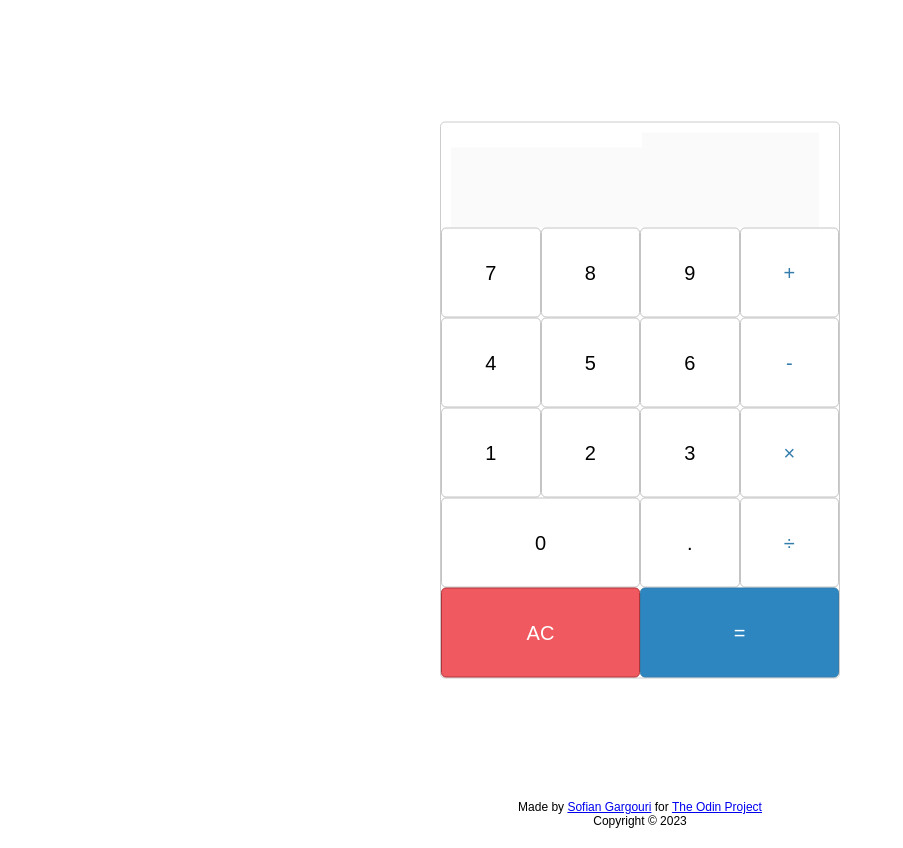
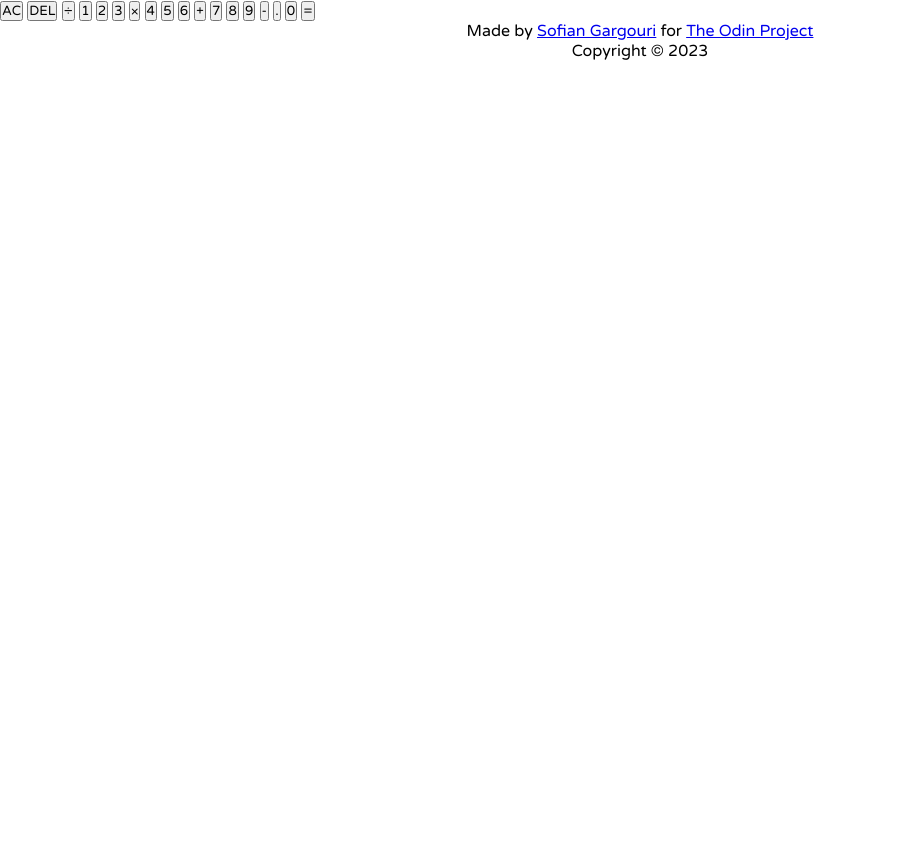
Before and after one commit to Sofiangk/odin-calculator, a plain HTML site: page index.html in a window 1280 px wide. Shown: the whole page, without its empty margins (0-903 px from the left). After the commit the page ends 800 px from the top, so only its background shows below. Drawn offline with Linux system fonts and the light colour scheme.

Commit message:
Change HTML, CSS Layout Based on WebDev Simplified

```diff
--- a/index.html
+++ b/index.html
@@ -7,47 +7,35 @@
     <title>Calculator</title>
   </head>
   <body>
-    <div class="container">
-      <div class="calculator">
-      <div class="result-screen">
-        <input type="text" class="operation" disabled></input>
-        <input type="text" class="result" disabled></input>
+    <div class="calculator">
+      <div class="display">
+        <div class="previous-operand"></div>
+        <div class="current-operand"></div>
       </div>
-      <div class="keys">
-        <!-- operators -->
-        <div class="operators">
-          <button type="button" class="operator" value="+">+</button>
-          <button type="button" class="operator" value="-">-</button>
-          <button type="button" class="operator" value="*">&times;</button>
-          <button type="button" class="operator" value="/">&divide;</button>
-        </div>
-        <!-- operators -->
-
-        <!-- numbers -->
-        <div class="numbers">
-          <button type="button" value="7">7</button>
-          <button type="button" value="8">8</button>
-          <button type="button" value="9">9</button>
-          <button type="button" value="4">4</button>
-          <button type="button" value="5">5</button>
-          <button type="button" value="6">6</button>
-          <button type="button" value="1">1</button>
-          <button type="button" value="2">2</button>
-          <button type="button" value="3">3</button>
-        </div>
-        <!-- numbers -->
-        <button type="button" value="0" class="zero">0</button>
-        <button type="button" class="decimal" value=".">.</button>
-        <button type="button" class="all-clear" value="all-clear">AC</button>
-
-        <button type="button" class="equal-sign" value="=">=</button>
-      </div>
-      </div>
-      </div>
+      <button class="span-two">AC</button>
+      <button>DEL</button>
+      <button>÷</button>
+      <button>1</button>
+      <button>2</button>
+      <button>3</button>
+      <button>&times;</button>
+      <button>4</button>
+      <button>5</button>
+      <button>6</button>
+      <button>+</button>
+      <button>7</button>
+      <button>8</button>
+      <button>9</button>
+      <button>-</button>
+      <button>.</button>
+      <button>0</button>
+      <button class="span-two">=</button>
     </div>
+    <!-- CREDITS -->
     <div class="credits">
       <p>
-        Made by <a href="https://github.com/Sofiangk">Sofian Gargouri</a> for <a href="https://www.theodinproject.com">The Odin Project</a>
+        Made by <a href="https://github.com/Sofiangk">Sofian Gargouri</a> for
+        <a href="https://www.theodinproject.com">The Odin Project</a>
       </p>
       <p>Copyright &copy; 2023</p>
     </div>
--- a/style.css
+++ b/style.css
@@ -1,125 +1,18 @@
-html {
-  font-size: 62.5%;
-  box-sizing: border-box;
-}
+@import url("https://fonts.googleapis.com/css2?family=Manrope:wght@200;300;400;500;600;700;800&display=swap");
+@import url("https://fonts.googleapis.com/css2?family=Varela+Round&display=swap");
 
 *,
 *::before,
 *::after {
   margin: 0;
   padding: 0;
-  box-sizing: inherit;
-}
-
-.container {
-  height: 100vh;
-  display: flex;
-  justify-content: center;
-  align-items: center;
-}
-
-.calculator {
-  border: 1px solid #ccc;
-  border-radius: 5px;
-  position: absolute;
-  top: 50%;
-  left: 50%;
-  transform: translate(-50%, -50%);
-  width: 400px;
-}
-
-.result-screen {
-  text-align: right;
-  padding-right: 20px;
-  padding-left: 10px;
-  padding-top: 10px;
-}
-.result {
-  width: 100%;
-  font-family: sans-serif;
-  font-size: 5rem;
-  height: 80px;
-  border: none;
-  text-align: right;
-}
-
-button {
-  height: 90px;
-  border-radius: 5px;
-  border: 1px solid #c4c4c4;
-  background-color: transparent;
-  font-family: sans-serif;
-  font-size: 2rem;
-}
-
-button:hover {
-  background-color: #eaeaea;
-}
-
-.operator {
-  color: #337cac;
-}
-
-.all-clear {
-  background-color: #f0595f;
-  border-color: #b0353a;
-  color: #fff;
-  grid-row: 5/6;
-  grid-column: 1/3;
-}
-
-.all-clear:hover {
-  background-color: #c53a3f;
-}
-
-.equal-sign {
-  background-color: #2e86c0;
-  border-color: #337cac;
-  color: #fff;
-  grid-row: 5/5;
-  grid-column: 3/5;
-}
-
-.equal-sign:hover {
-  background-color: #2173aa;
-}
-
-.keys {
-  display: grid;
-  grid-template-columns: repeat(4, 1fr);
-  grid-template-rows: repeat(5, 1fr);
-}
-
-.numbers {
-  display: grid;
-  grid-template-columns: repeat(3, 1fr);
-  grid-template-columns: repeat(3, 1fr);
-  grid-row: 1/4;
-  grid-column: 1/4;
-}
-
-.operators {
-  display: grid;
-  grid-row: 1/5;
-  grid-column: 4/5;
-}
-
-.zero {
-  grid-column: 1/3;
+  box-sizing: border-box;
+  font-family: "Varela Round", sans-serif;
 }
 
 .credits {
   text-align: center;
   padding-bottom: 20px;
-  font-family: sans-serif;
-  font-size: 1.2rem;
+  font-size: 1rem;
+  font-family: "Kanit", sans-serif !important;
 }
-
-input[type="text"] {
-  border: none;
-  text-align: right;
-}
-
-input[type="text"]:focus {
-  outline: none;
-}
```
